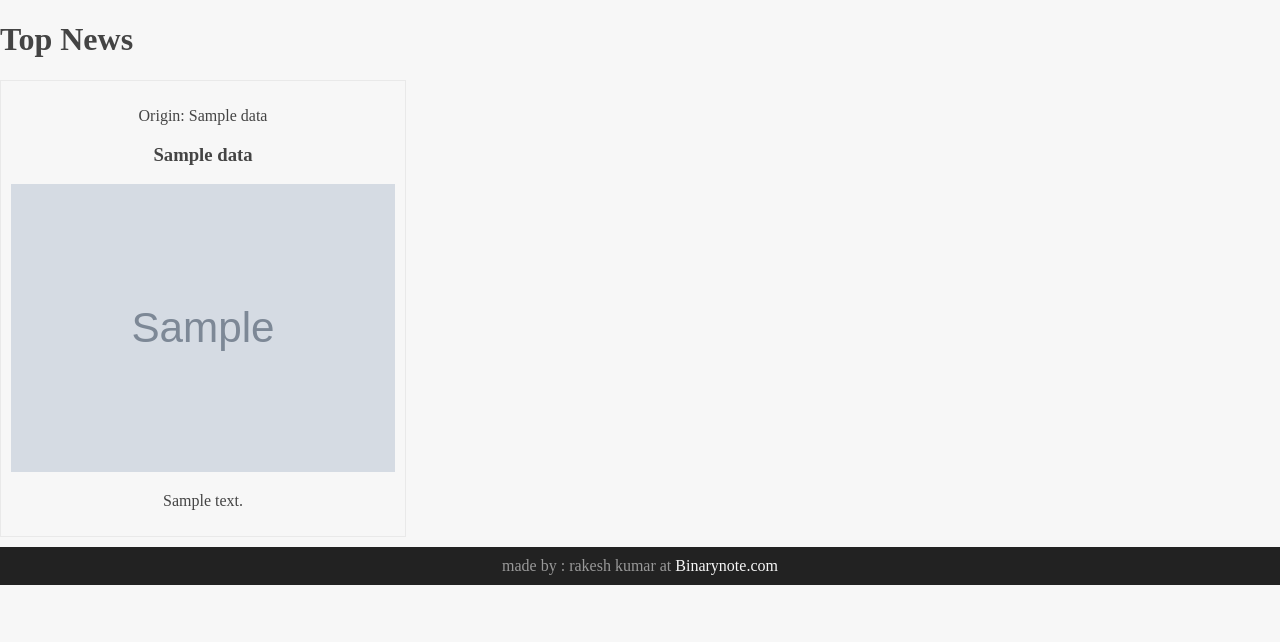
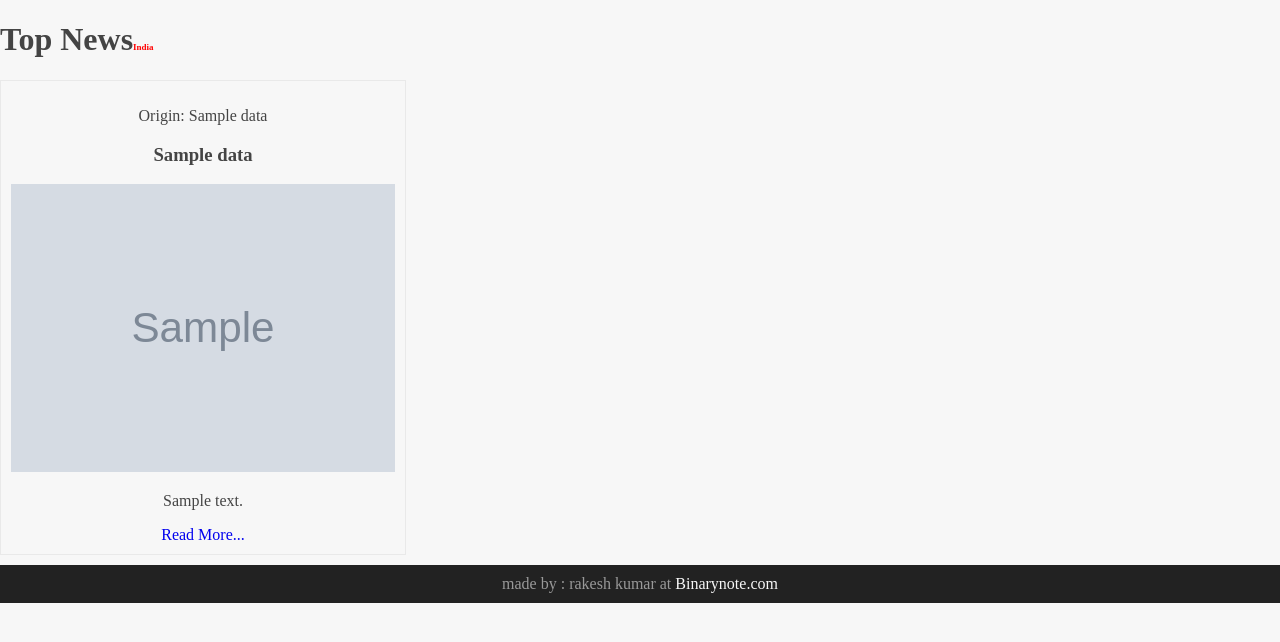
Before and after one commit to linrakesh/TopNews, a Django app: template newsapp/templates/newsapp/index.html in a window 1280 px wide. Shown: the top 642 px of the page. Run offline with Django 3.2, Linux system fonts and the light colour scheme; the template is opened without the code that fills it: most values are stand-ins (such as "Sample title", 1, 10 or a date in 2020); grey boxes marked "Sample" are stand-in pictures.

Commit message:
heading span

```diff
--- a/newsapp/templates/newsapp/index.html
+++ b/newsapp/templates/newsapp/index.html
@@ -14,7 +14,7 @@
     <body>
         <div id="branding">
             <div class="container">
-                <h1>Top News</h1>
+                <h1>Top News<span style="font-size:9px;color:red;">India</span></h1>
             </div>
         </div>
         <div class="container">
@@ -24,7 +24,7 @@
                 <h3>{{title}}</h3>
                 <img class="responsive" src="{{img}}" alt="">
                 <p>{{desc|linebreaks}}</p>
-                <a href="{{ url }}"></a>
+                <a href="{{ url }}">Read More...</a>
             </div>
             {% endfor %}
         </div>
```
